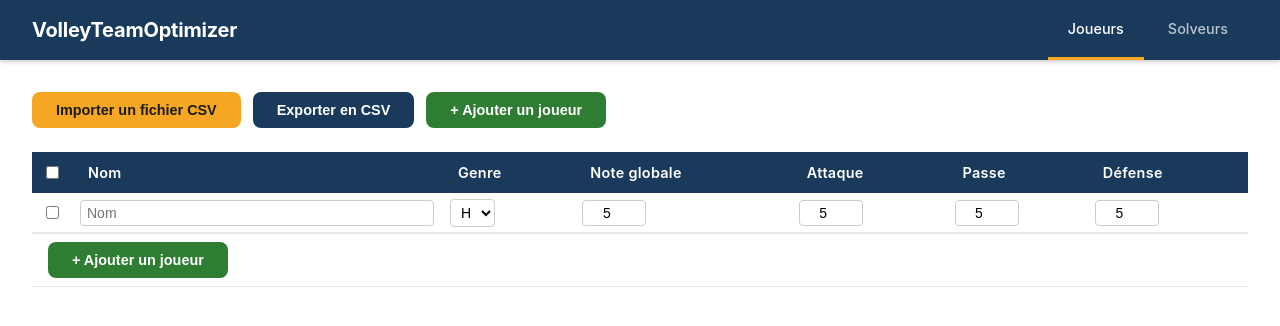
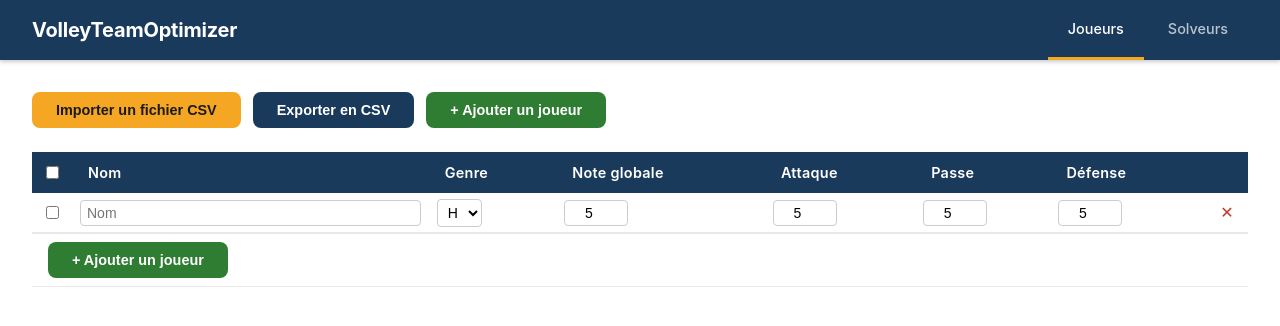
Before and after one commit to flobatard/VolleyTeamOptimizer, an Angular app: page /main/players-data in a window 1280 px wide. Both pictures are taken after a click on the button "+ Ajouter un joueur". Shown: the top 326 px of the page. Built offline with nearby package versions, Linux system fonts and the light colour scheme.

Commit message:
Add delete button to players table

```diff
--- a/src/app/core/services/player-data.service.ts
+++ b/src/app/core/services/player-data.service.ts
@@ -91,6 +91,17 @@ export class PlayerDataService {
     this.persist(updated);
   }
 
+  deletePlayer(id: number): void {
+    const updated = this._players().filter((p) => p.id !== id);
+    this._players.set(updated);
+    this.persist(updated);
+    const selectedIds = new Set(this._selectedPlayerIds());
+    if (selectedIds.delete(id)) {
+      this._selectedPlayerIds.set(selectedIds);
+      this.persistSelected(selectedIds);
+    }
+  }
+
   updatePlayer(id: number, changes: Partial<Pick<Player, 'name' | 'global_impact' | 'attack' | 'set' | 'defense' | 'gender'>>): void {
     const updated = this._players().map((p) => (p.id === id ? { ...p, ...changes } : p));
     this._players.set(updated);
--- a/src/app/features/players-data/players-data-view/players-data-view.html
+++ b/src/app/features/players-data/players-data-view/players-data-view.html
@@ -38,6 +38,7 @@
           <th>Attaque</th>
           <th>Passe</th>
           <th>Défense</th>
+          <th class="col-actions"></th>
         </tr>
       </thead>
       <tbody>
@@ -87,6 +88,10 @@
                 (click)="$event.stopPropagation()"
                 (change)="updateStat(player.id, 'defense', $event)" />
             </td>
+            <td class="col-actions">
+              <button class="delete-btn" title="Supprimer"
+                (click)="$event.stopPropagation(); deletePlayer(player.id)">✕</button>
+            </td>
           </tr>
         }
       </tbody>
--- a/src/app/features/players-data/players-data-view/players-data-view.scss
+++ b/src/app/features/players-data/players-data-view/players-data-view.scss
@@ -119,6 +119,28 @@
     }
   }
 
+  .col-actions {
+    width: 2.5rem;
+    text-align: center;
+    padding: 0.25rem 0.5rem;
+  }
+
+  .delete-btn {
+    background: none;
+    border: none;
+    color: #c0392b;
+    font-size: 1rem;
+    cursor: pointer;
+    padding: 0.2rem 0.4rem;
+    border-radius: 4px;
+    line-height: 1;
+    transition: background 0.15s ease;
+
+    &:hover {
+      background: #fdecea;
+    }
+  }
+
   tfoot .add-row {
     padding: 0.5rem 1rem;
     border-top: 2px solid #e8e8e8;
--- a/src/app/features/players-data/players-data-view/players-data-view.ts
+++ b/src/app/features/players-data/players-data-view/players-data-view.ts
@@ -50,6 +50,10 @@ export class PlayersDataView {
     this.playerDataService.addPlayer();
   }
 
+  deletePlayer(id: number): void {
+    this.playerDataService.deletePlayer(id);
+  }
+
   updateName(id: number, event: Event): void {
     const value = (event.target as HTMLInputElement).value;
     this.playerDataService.updatePlayer(id, { name: value });
```
